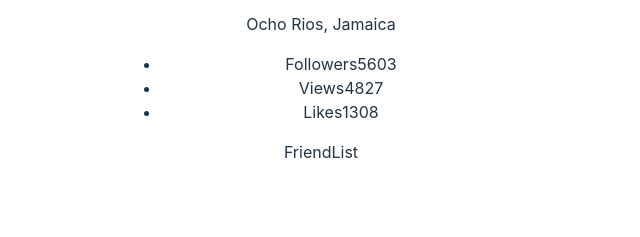
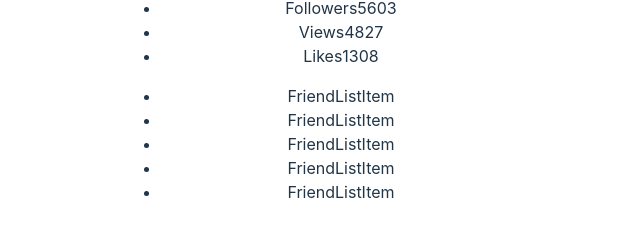
Before and after one commit to PavloKuchma/goit-react-hw-01, a React (Vite) app: page / in a window 1280 px wide. Shown: the part 513-750 px from the top of the page, without its empty margins (319-959 px from the left). Built offline with nearby package versions, Linux system fonts and the light colour scheme.

Commit message:
some done+

```diff
--- a/src/App.tsx
+++ b/src/App.tsx
@@ -5,23 +5,16 @@ import Profile from "../src/components/Profile/Profile.jsx";
 import FriendList from "../src/components/FriendList/FriendList.jsx";
 
 function App() {
-  const { username, tag, location, avatar, stats } = userData;
-  const { avatarFriends, nameFriends, isOnline, id } = friends;
   return (
     <>
       <Profile
-        name={username}
-        tag={tag}
-        location={location}
-        image={avatar}
-        stats={stats}
+        name={userData.username}
+        tag={userData.tag}
+        location={userData.location}
+        image={userData.avatar}
+        stats={userData.stats}
       />
-      <FriendList
-        avatarFriends={avatarFriends}
-        name={nameFriends}
-        isOnline={isOnline}
-        key={id}
-      />
+      <FriendList friends={friends} />
     </>
   );
 }
--- a/src/components/FriendList/FriendList.jsx
+++ b/src/components/FriendList/FriendList.jsx
@@ -1,5 +1,20 @@
-const FriendList = () => {
-  return <div>FriendList</div>;
+import FriendListItem from "./FriendListItem";
+const FriendList = ({ friends }) => {
+  return (
+    <ul>
+      {friends.map((friend) => {
+        return (
+          <li key={friend.id}>
+            <FriendListItem
+              avatar={friend.avatar}
+              name={friend.name}
+              isOnline={friend.isOnline}
+            />
+          </li>
+        );
+      })}
+    </ul>
+  );
 };
 
 export default FriendList;
--- /dev/null
+++ b/src/components/FriendList/FriendListItem.jsx
@@ -0,0 +1,7 @@
+import React from "react";
+
+const FriendListItem = (avatar, name, isOnline, id) => {
+  return <div>FriendListItem</div>;
+};
+
+export default FriendListItem;
```
